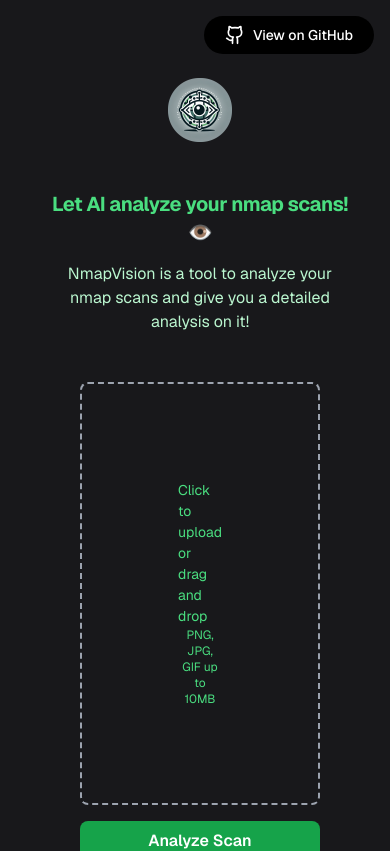
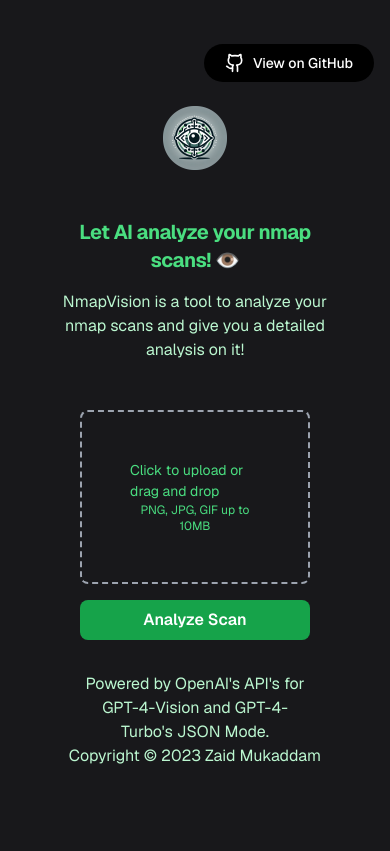
Before and after one commit to zaidmukaddam/nmap-vision, a Next.js app: page / in a window 390 px wide. Shown: the top 851 px of the page. Built offline with nearby package versions, Linux system fonts and the light colour scheme.

Commit message:
Update page.tsx styling

```diff
--- a/src/app/page.tsx
+++ b/src/app/page.tsx
@@ -160,7 +160,7 @@
       <>
         {!imageSrc ? (
           <div
-            className={`flex cursor-pointer flex-col items-center justify-center rounded-lg border-2 border-dashed p-24 ${dragOverClass}`}
+            className={`flex cursor-pointer flex-col items-center justify-center rounded-lg border-2 border-dashed p-12 md:p-24 ${dragOverClass}`}
             onDragOver={handleDragOver}
             onDragLeave={handleDragLeave}
             onDrop={handleDrop}
```
